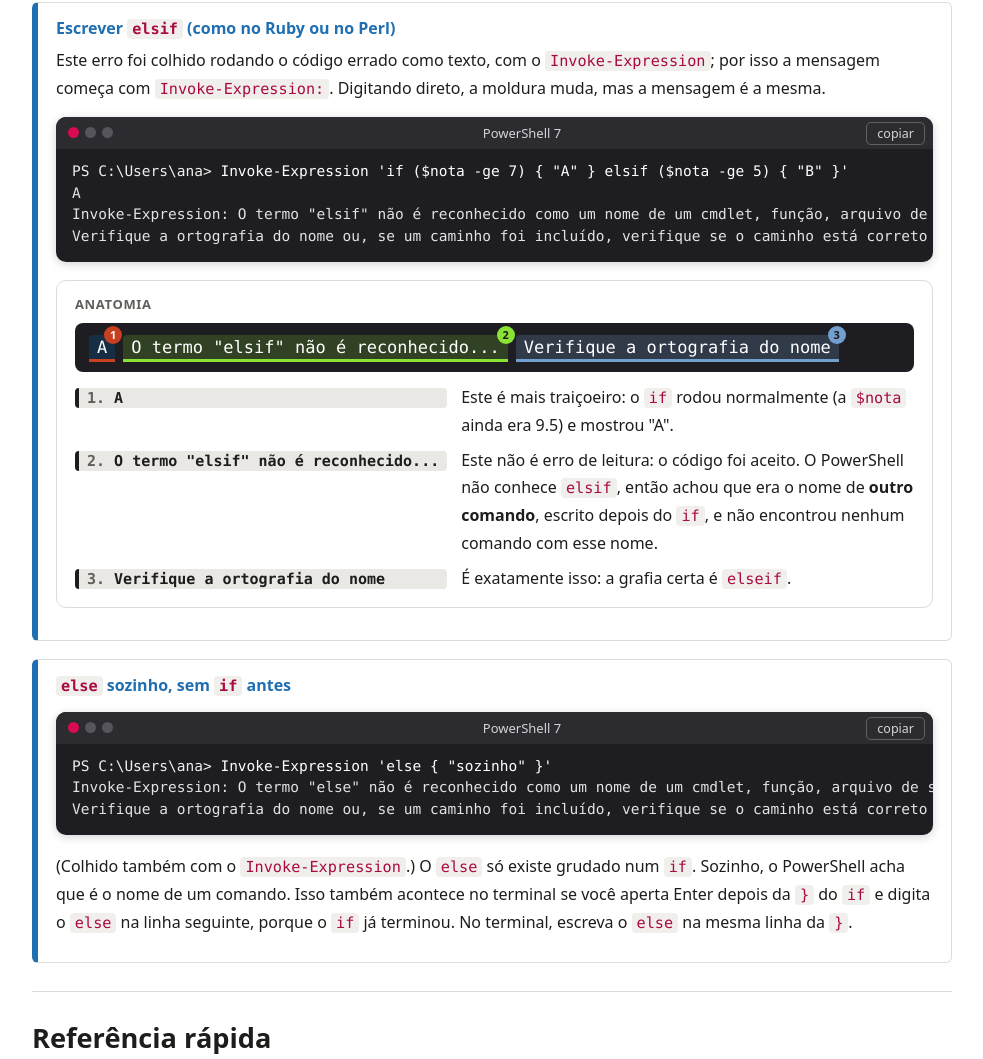
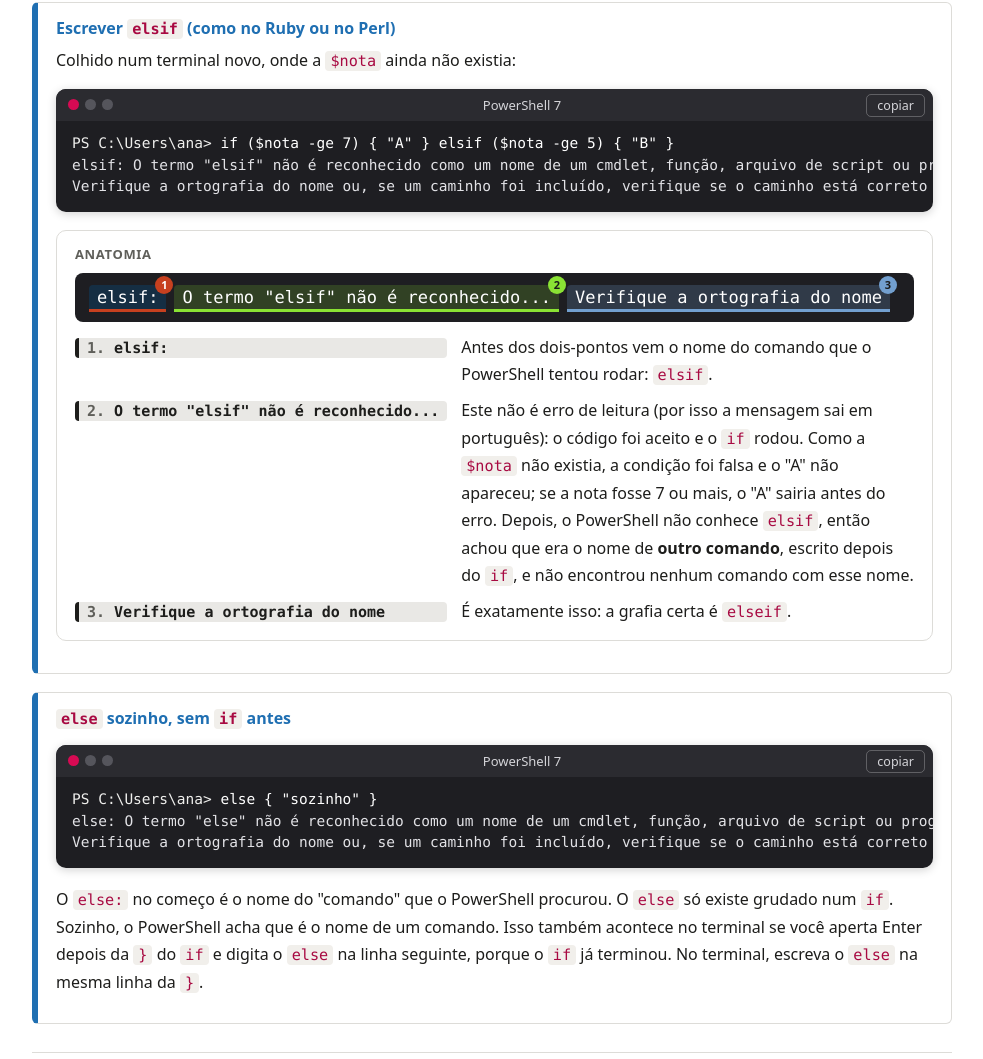
Before and after one commit to Wallysondevs/guia-powershell, a plain HTML site: page elseif-else.html in a window 1280 px wide. Shown: the part 6531-7590 px from the top of the page, without its empty margins (258-1241 px from the left). Drawn offline with Linux system fonts and the light colour scheme; a script that the page names is missing.

Commit message:
elseif-else: erros com a moldura real do console

```diff
--- a/elseif-else.html
+++ b/elseif-else.html
@@ -199,26 +199,25 @@ Line |
 
 <div class="cenario">
 <strong>Escrever <code>elsif</code> (como no Ruby ou no Perl)</strong>
-<p>Este erro foi colhido rodando o código errado como texto, com o <code>Invoke-Expression</code>; por isso a mensagem começa com <code>Invoke-Expression:</code>. Digitando direto, a moldura muda, mas a mensagem é a mesma.</p>
-<pre class="term" data-title="PowerShell 7">PS C:\Users\ana&gt; Invoke-Expression 'if ($nota -ge 7) { "A" } elsif ($nota -ge 5) { "B" }'
-A
-Invoke-Expression: O termo "elsif" não é reconhecido como um nome de um cmdlet, função, arquivo de script ou programa executável.
+<p>Colhido num terminal novo, onde a <code>$nota</code> ainda não existia:</p>
+<pre class="term" data-title="PowerShell 7">PS C:\Users\ana&gt; if ($nota -ge 7) { "A" } elsif ($nota -ge 5) { "B" }
+elsif: O termo "elsif" não é reconhecido como um nome de um cmdlet, função, arquivo de script ou programa executável.
 Verifique a ortografia do nome ou, se um caminho foi incluído, verifique se o caminho está correto e tente novamente.
 </pre>
 <dl class="anatomy">
-  <dt>A</dt><dd>Este é mais traiçoeiro: o <code>if</code> rodou normalmente (a <code>$nota</code> ainda era 9.5) e mostrou "A".</dd>
-  <dt>O termo "elsif" não é reconhecido...</dt><dd>Este não é erro de leitura: o código foi aceito. O PowerShell não conhece <code>elsif</code>, então achou que era o nome de <strong>outro comando</strong>, escrito depois do <code>if</code>, e não encontrou nenhum comando com esse nome.</dd>
+  <dt>elsif:</dt><dd>Antes dos dois-pontos vem o nome do comando que o PowerShell tentou rodar: <code>elsif</code>.</dd>
+  <dt>O termo "elsif" não é reconhecido...</dt><dd>Este não é erro de leitura (por isso a mensagem sai em português): o código foi aceito e o <code>if</code> rodou. Como a <code>$nota</code> não existia, a condição foi falsa e o "A" não apareceu; se a nota fosse 7 ou mais, o "A" sairia antes do erro. Depois, o PowerShell não conhece <code>elsif</code>, então achou que era o nome de <strong>outro comando</strong>, escrito depois do <code>if</code>, e não encontrou nenhum comando com esse nome.</dd>
   <dt>Verifique a ortografia do nome</dt><dd>É exatamente isso: a grafia certa é <code>elseif</code>.</dd>
 </dl>
 </div>
 
 <div class="cenario">
 <strong><code>else</code> sozinho, sem <code>if</code> antes</strong>
-<pre class="term" data-title="PowerShell 7">PS C:\Users\ana&gt; Invoke-Expression 'else { "sozinho" }'
-Invoke-Expression: O termo "else" não é reconhecido como um nome de um cmdlet, função, arquivo de script ou programa executável.
+<pre class="term" data-title="PowerShell 7">PS C:\Users\ana&gt; else { "sozinho" }
+else: O termo "else" não é reconhecido como um nome de um cmdlet, função, arquivo de script ou programa executável.
 Verifique a ortografia do nome ou, se um caminho foi incluído, verifique se o caminho está correto e tente novamente.
 </pre>
-<p>(Colhido também com o <code>Invoke-Expression</code>.) O <code>else</code> só existe grudado num <code>if</code>. Sozinho, o PowerShell acha que é o nome de um comando. Isso também acontece no terminal se você aperta Enter depois da <code>}</code> do <code>if</code> e digita o <code>else</code> na linha seguinte, porque o <code>if</code> já terminou. No terminal, escreva o <code>else</code> na mesma linha da <code>}</code>.</p>
+<p>O <code>else:</code> no começo é o nome do "comando" que o PowerShell procurou. O <code>else</code> só existe grudado num <code>if</code>. Sozinho, o PowerShell acha que é o nome de um comando. Isso também acontece no terminal se você aperta Enter depois da <code>}</code> do <code>if</code> e digita o <code>else</code> na linha seguinte, porque o <code>if</code> já terminou. No terminal, escreva o <code>else</code> na mesma linha da <code>}</code>.</p>
 </div>
 
 <hr>
```
